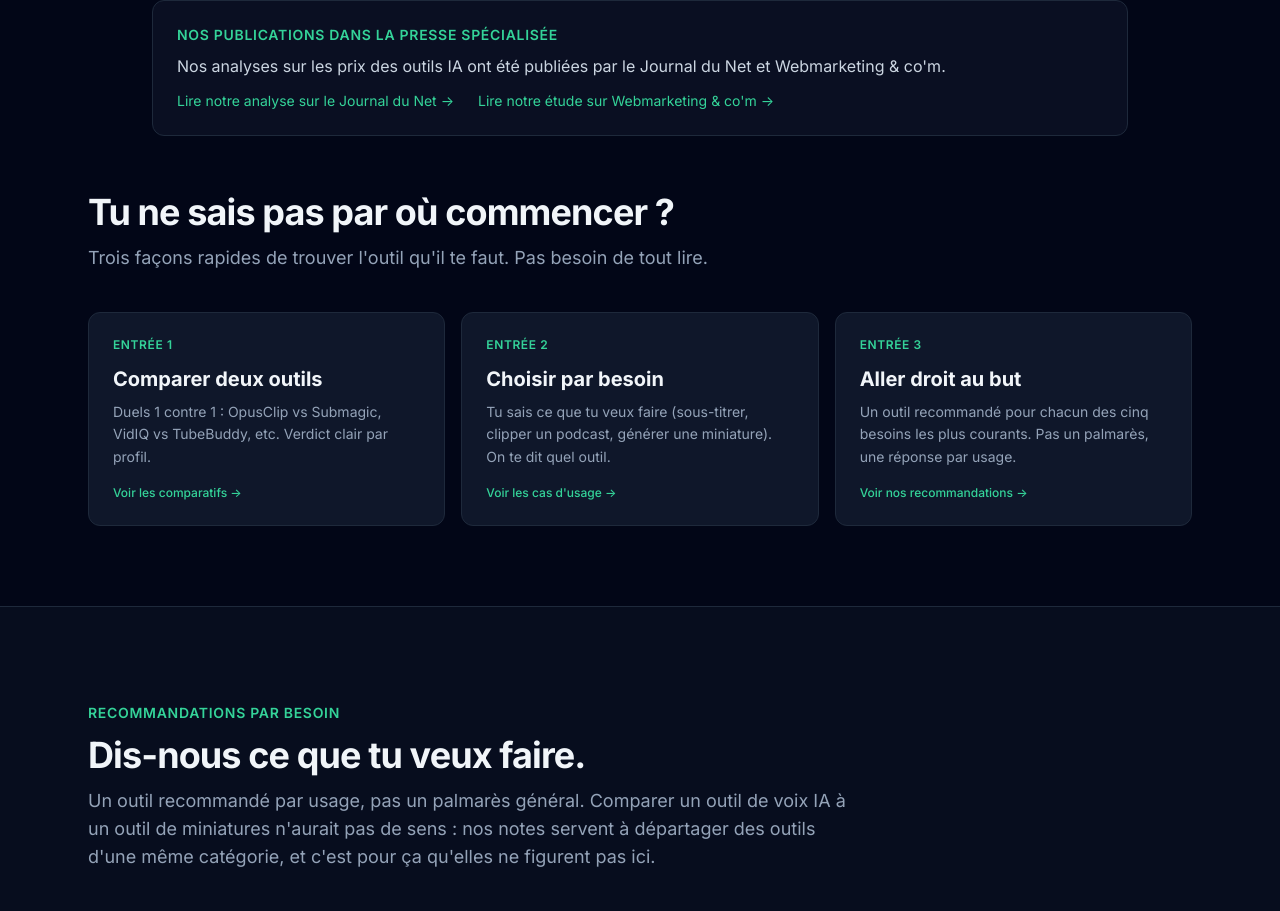
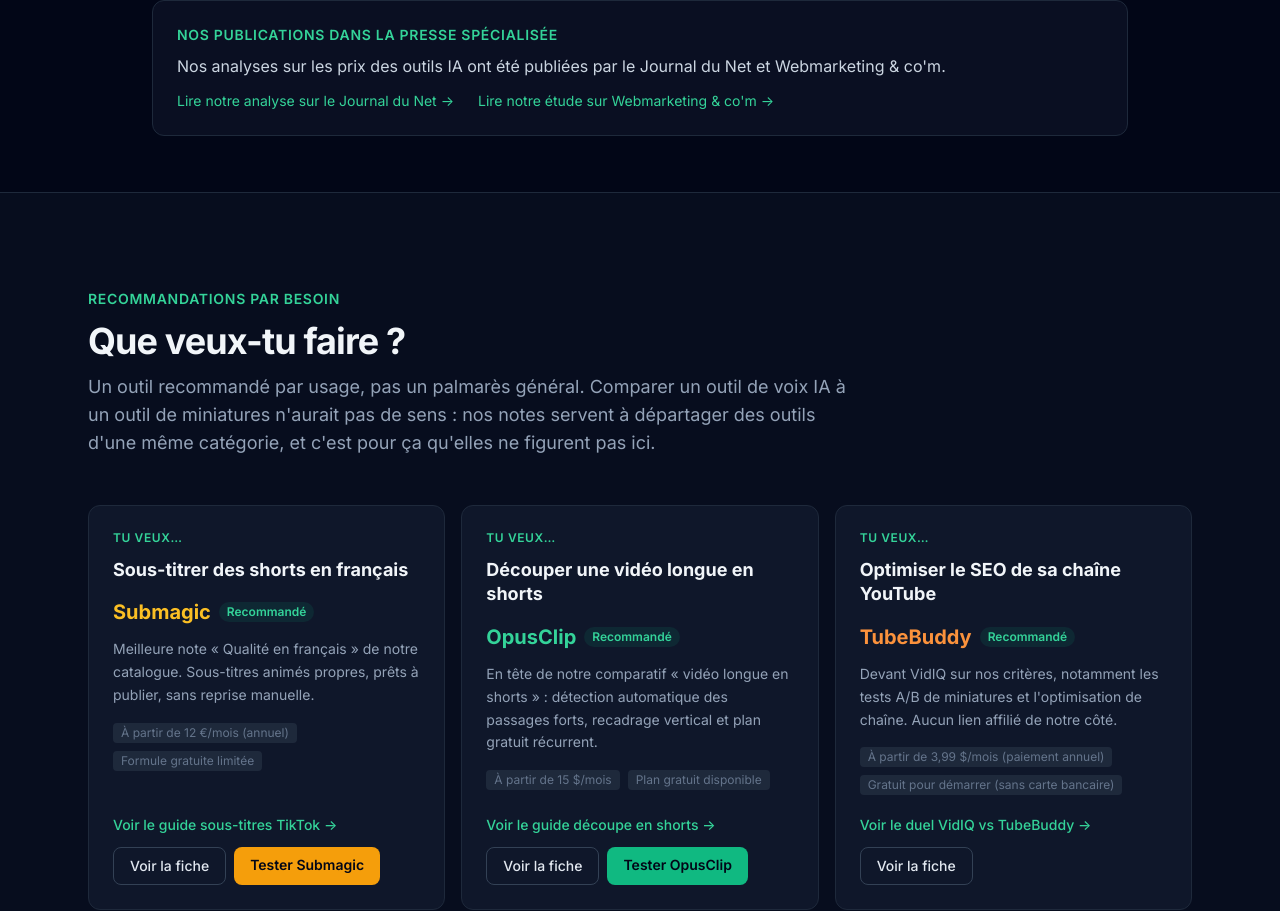
Before and after one commit to xmarko49x-create/filtrio, a Next.js app: page / in a window 1280 px wide. Shown: the part 1085-1996 px from the top of the page. Built offline with nearby package versions, Linux system fonts and the light colour scheme.

Commit message:
Accueil : un seul chemin par besoin, 4 duels mis en avant

```diff
--- a/app/page.tsx
+++ b/app/page.tsx
@@ -44,6 +44,14 @@ const TESTS_SHORTS: { slug: string; date: string; resultat: string; exportOk: bo
   { slug: "gpt-video", date: "10/11/2026", resultat: "Export gratuit sans logo, avec un essai limité", exportOk: true },
   { slug: "submagic", date: "21/08/2026", resultat: "Abonnement demandé à l'export", exportOk: false },
   { slug: "capcut", date: "24/08/2026", resultat: "Légendes automatiques classées Pro à l'export", exportOk: false },
+];
+
+/** Les 4 comparatifs mis en avant sur l'accueil (les autres sont sur /comparatifs). */
+const DUELS_ACCUEIL = [
+  "opusclip-vs-submagic",
+  "submagic-vs-capcut",
+  "opusclip-vs-capcut",
+  "alternatives-a-submagic",
 ];
 
 // Mini-FAQ home, questions classiques de visiteur lambda
@@ -358,77 +366,6 @@ export default function HomePage() {
         </div>
       </section>
 
-      {/* 3 ENTRÉES ACTIONNABLES */}
-      <section className="max-w-6xl mx-auto px-6 pb-20">
-        <div className="mb-10">
-          <h2 className="text-3xl md:text-4xl font-bold mb-3 tracking-tight">
-            Tu ne sais pas par où commencer ?
-          </h2>
-          <p className="text-lg text-slate-400 max-w-2xl">
-            Trois façons rapides de trouver l&apos;outil qu&apos;il te faut.
-            Pas besoin de tout lire.
-          </p>
-        </div>
-        <div className="grid md:grid-cols-3 gap-4">
-          <Link
-            href="#comparatifs"
-            className="group p-6 bg-slate-900 border border-slate-800 rounded-xl hover:border-emerald-500/40 transition"
-          >
-            <div className="text-xs font-semibold text-emerald-400 uppercase tracking-wider mb-3">
-              Entrée 1
-            </div>
-            <h3 className="text-xl font-bold mb-2 group-hover:text-emerald-400 transition">
-              Comparer deux outils
-            </h3>
-            <p className="text-sm text-slate-400 leading-relaxed mb-4">
-              Duels 1 contre 1 : OpusClip vs Submagic, VidIQ vs TubeBuddy,
-              etc. Verdict clair par profil.
-            </p>
-            <div className="text-xs text-emerald-400 font-medium">
-              Voir les comparatifs →
-            </div>
-          </Link>
-
-          <Link
-            href="#cas-usage"
-            className="group p-6 bg-slate-900 border border-slate-800 rounded-xl hover:border-emerald-500/40 transition"
-          >
-            <div className="text-xs font-semibold text-emerald-400 uppercase tracking-wider mb-3">
-              Entrée 2
-            </div>
-            <h3 className="text-xl font-bold mb-2 group-hover:text-emerald-400 transition">
-              Choisir par besoin
-            </h3>
-            <p className="text-sm text-slate-400 leading-relaxed mb-4">
-              Tu sais ce que tu veux faire (sous-titrer, clipper un podcast,
-              générer une miniature). On te dit quel outil.
-            </p>
-            <div className="text-xs text-emerald-400 font-medium">
-              Voir les cas d&apos;usage →
-            </div>
-          </Link>
-
-          <Link
-            href="#recommandations"
-            className="group p-6 bg-slate-900 border border-slate-800 rounded-xl hover:border-emerald-500/40 transition"
-          >
-            <div className="text-xs font-semibold text-emerald-400 uppercase tracking-wider mb-3">
-              Entrée 3
-            </div>
-            <h3 className="text-xl font-bold mb-2 group-hover:text-emerald-400 transition">
-              Aller droit au but
-            </h3>
-            <p className="text-sm text-slate-400 leading-relaxed mb-4">
-              Un outil recommandé pour chacun des cinq besoins les plus
-              courants. Pas un palmarès, une réponse par usage.
-            </p>
-            <div className="text-xs text-emerald-400 font-medium">
-              Voir nos recommandations →
-            </div>
-          </Link>
-        </div>
-      </section>
-
       {/* RECOMMANDATIONS PAR BESOIN */}
       <section
         id="recommandations"
@@ -440,7 +377,7 @@ export default function HomePage() {
               Recommandations par besoin
             </div>
             <h2 className="text-4xl font-bold mb-3 tracking-tight">
-              Dis-nous ce que tu veux faire.
+              Que veux-tu faire ?
             </h2>
             <p className="text-slate-400 text-lg max-w-3xl">
               Un outil recommandé par usage, pas un palmarès général. Comparer
@@ -520,6 +457,23 @@ export default function HomePage() {
               },
             )}
           </div>
+          <div className="mt-10 pt-8 border-t border-slate-800">
+            <div className="text-sm font-semibold text-slate-300 mb-4">
+              Tous nos guides par usage
+            </div>
+            <ul className="grid md:grid-cols-2 gap-x-8 gap-y-3 text-sm">
+              {CAS_USAGE.map((c) => (
+                <li key={c.slug}>
+                  <Link
+                    href={`/cas-usage/${c.slug}`}
+                    className="text-emerald-400 hover:text-emerald-300 hover:underline"
+                  >
+                    {c.titre} →
+                  </Link>
+                </li>
+              ))}
+            </ul>
+          </div>
         </div>
       </section>
 
@@ -527,17 +481,20 @@ export default function HomePage() {
       <section id="comparatifs" className="max-w-6xl mx-auto px-6 py-24">
         <div className="mb-12">
           <div className="text-sm font-semibold text-emerald-400 uppercase tracking-wider mb-3">
-            Comparatifs populaires
+            Comparatifs Shorts
           </div>
           <h2 className="text-4xl font-bold mb-3 tracking-tight">
-            Les duels que tu cherchais.
+            Les duels les plus utiles.
           </h2>
           <p className="text-slate-400 text-lg max-w-3xl">
-            Pour chaque combat, un verdict clair : qui gagne, pour qui, pourquoi.
+            Pour chaque duel, un verdict clair : qui gagne, pour qui, pourquoi.
           </p>
         </div>
         <div className="grid md:grid-cols-2 gap-4">
-          {COMPARATIFS.map((c) => {
+          {DUELS_ACCUEIL.flatMap((slug) => {
+            const c = COMPARATIFS.find((x) => x.slug === slug);
+            return c ? [c] : [];
+          }).map((c) => {
             const outilA = OUTILS.find((o) => o.slug === c.outilA);
             const outilB = OUTILS.find((o) => o.slug === c.outilB);
             return (
@@ -601,37 +558,19 @@ export default function HomePage() {
             );
           })}
         </div>
-      </section>
-
-      {/* CAS D'USAGE */}
-      <section id="cas-usage" className="border-y border-slate-800 bg-slate-900/40">
-        <div className="max-w-6xl mx-auto px-6 py-24">
-          <div className="mb-12">
-            <div className="text-sm font-semibold text-emerald-400 uppercase tracking-wider mb-3">
-              Je veux faire ça, maintenant
-            </div>
-            <h2 className="text-4xl font-bold mb-3 tracking-tight">
-              Tu sais ce que tu veux faire. On te dit quoi prendre.
-            </h2>
-            <p className="text-slate-400 text-lg max-w-3xl">
-              Pas de tutos à rallonge. Juste : voici le besoin, voici
-              l&apos;outil, voici pourquoi.
-            </p>
-          </div>
-          <div className="grid md:grid-cols-2 gap-4">
-            {CAS_USAGE.map((c) => (
-              <Link
-                key={c.slug}
-                href={`/cas-usage/${c.slug}`}
-                className="p-6 bg-slate-900 border border-slate-800 rounded-xl hover:border-emerald-500/40 transition group"
-              >
-                <h3 className="text-lg font-bold mb-2 group-hover:text-emerald-400 transition">
-                  {c.titre}
-                </h3>
-                <p className="text-slate-400 text-sm">{c.description}</p>
-              </Link>
-            ))}
-          </div>
+        <div className="flex flex-wrap gap-x-8 gap-y-3 mt-8 text-sm">
+          <Link
+            href="/comparatifs/outils-shorts-tiktok-2026"
+            className="text-emerald-400 hover:text-emerald-300 font-medium"
+          >
+            Le grand comparatif : 7 outils Shorts sur 12 critères →
+          </Link>
+          <Link
+            href="/comparatifs"
+            className="text-emerald-400 hover:text-emerald-300 font-medium"
+          >
+            Tous les comparatifs →
+          </Link>
         </div>
       </section>
 
```
